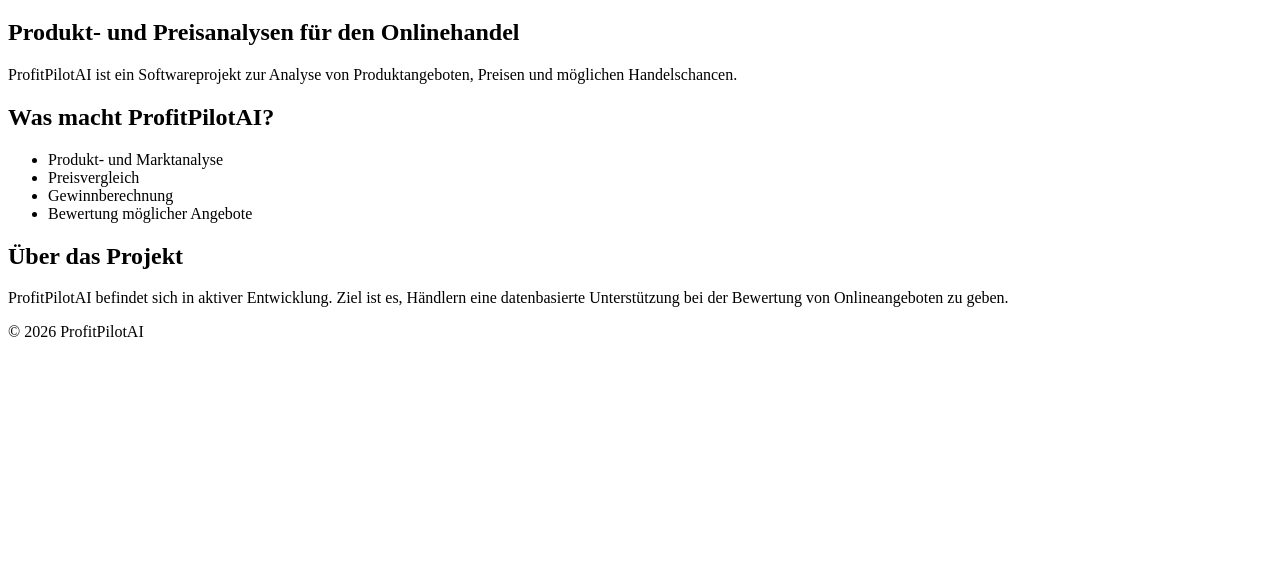
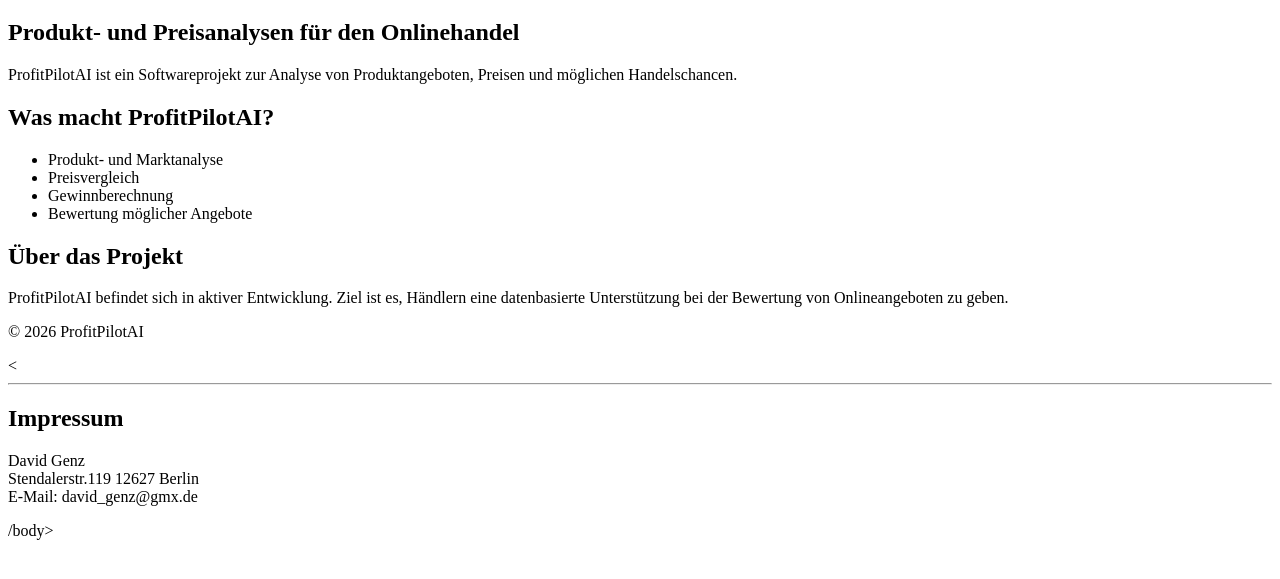
Before and after one commit to happydave-bot/ProfitPilotAI, a plain HTML site: page index.html in a window 1280 px wide. Shown: the part 61-640 px from the top of the page. Drawn offline with Linux system fonts and the light colour scheme.

Commit message:
Update index.html

```diff
--- a/index.html
+++ b/index.html
@@ -30,5 +30,12 @@
     </p>
 
     <p>© 2026 ProfitPilotAI</p>
-</body>
+<<hr>
+
+<h2>Impressum</h2>
+<p>
+    David Genz<br>
+    Stendalerstr.119 12627 Berlin<br>
+    E-Mail: david_genz@gmx.de
+</p>/body>
 </html>
```
